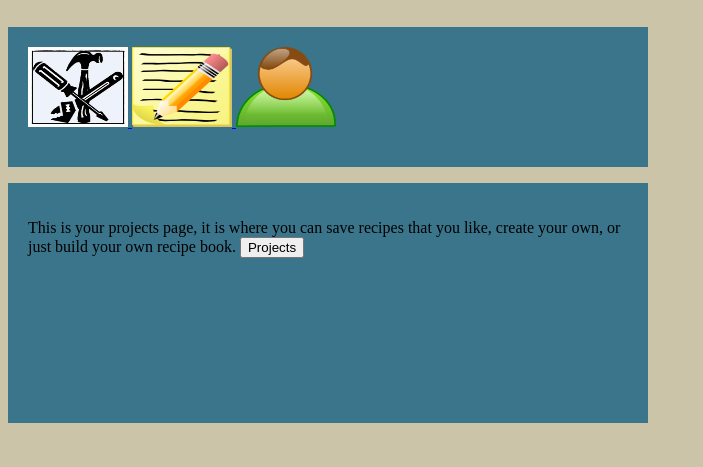
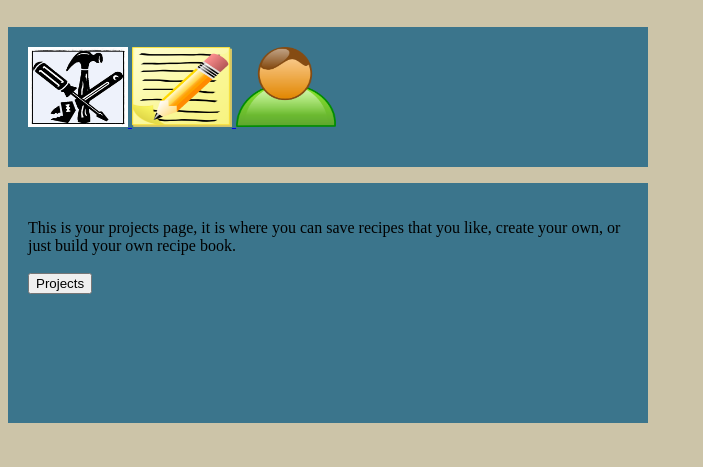
Before and after one commit to jeffnamenye/Namenye_Jeff_PWA2, a PHP site: page /dashboard.html in a window 1280 px wide. Shown: the part 334-801 px from the top of the page, without its empty margins (0-703 px from the left). Run offline with PHP 8.4, Linux system fonts and the light colour scheme; some libraries are stand-ins or nearby versions.

Commit message:
dashboard fixed

```diff
--- a/WEEK2/Namenye_Jeff_Project2/Namenye_Jeff_PWA2/css/style.css
+++ b/WEEK2/Namenye_Jeff_Project2/Namenye_Jeff_PWA2/css/style.css
@@ -100,7 +100,7 @@ span{
     position: absolute;
     top: 0;
     left: 0;
-    z-index: 100;
+    z-index: 1000;
     display: none;
 }
 
--- a/WEEK2/Namenye_Jeff_Project2/Namenye_Jeff_PWA2/dashboard.html
+++ b/WEEK2/Namenye_Jeff_Project2/Namenye_Jeff_PWA2/dashboard.html
@@ -51,20 +51,21 @@ Jeffrey Namenye
           <ul id="tabs-nav">
               <li><a href="#projects">
                   <img src="images/project.png" width="100" height="80" id ="projects">
-              </a> </li>
+                  </a> </li>
               <li><a href="#tasks">
                   <img src="images/Task.png" width="100" height="80" id="tasks">
-              </a> </li>
+                  </a> </li>
               <li><a href="#users">
                   <img src="images/User.png" width="100" height="80" id="users">
-              </a> </li>
+                  </a> </li>
           </ul>
 
 
             <div id="tabs">
                 <p id= "projects">
-                    This is your projects page, it is where you can save recipes that you like, create your own, or just build
-                    your own recipe book. <button class="projectsbtn">Projects</button>
+                    This is your projects page, it is where you can save recipes that you like, create your own, or
+                    just build your own recipe book.<br> <br>
+                    <button class="projectsbtn">Projects</button>
                 </p>
                 <p id= "tasks">
                     This is you task page, it is where you can plan events, dinner parties, or just to play around
--- a/WEEK2/Namenye_Jeff_Project2/Namenye_Jeff_PWA2/js/main.js
+++ b/WEEK2/Namenye_Jeff_Project2/Namenye_Jeff_PWA2/js/main.js
@@ -30,7 +30,7 @@
 
     /*======Tabbed Accordion======*/
     $('#tabs p').hide().eq(0).show();
-    $('#tabs p:(:first)').hide();
+    $('#tabs p:not(:first)').hide();
 
     $('#tabs-nav li').click(function(e){
         e.preventDefault();
```
